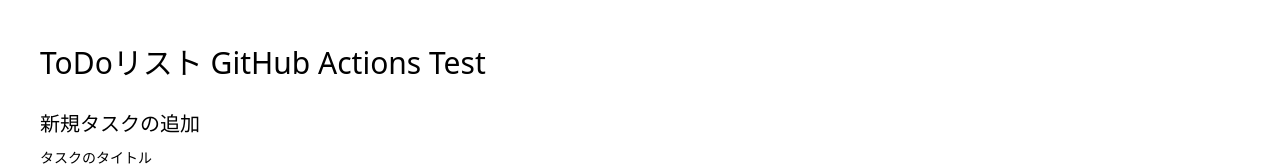
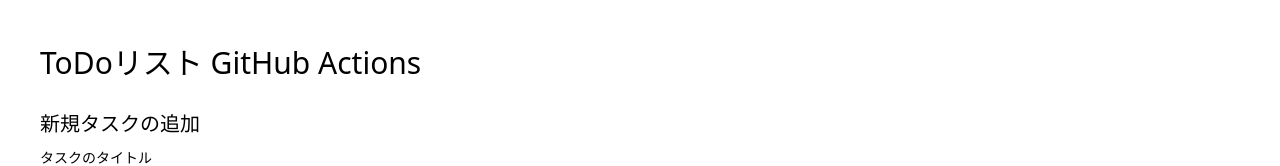
Before and after one commit to ich1zer0/vue_docker, a Nuxt app in the folder nuxt-todo/: page / in a window 1280 px wide. Shown: the top 166 px of the page. Built offline with nearby package versions, Linux system fonts and the light colour scheme.

Commit message:
Test GitHub Actions deploy Test

```diff
--- a/nuxt-todo/pages/index.vue
+++ b/nuxt-todo/pages/index.vue
@@ -3,7 +3,7 @@
     <Loading v-if="isLoading" />
     <main v-else>
       <section>
-        <h1 class="text-3xl">ToDoリスト GitHub Actions Test</h1>
+        <h1 class="text-3xl">ToDoリスト GitHub Actions</h1>
         <template v-if="isTodos">
           <div class="mt-2">
             <TodoFilter v-model="checkedFilter" :options="filterOptions" />
```
